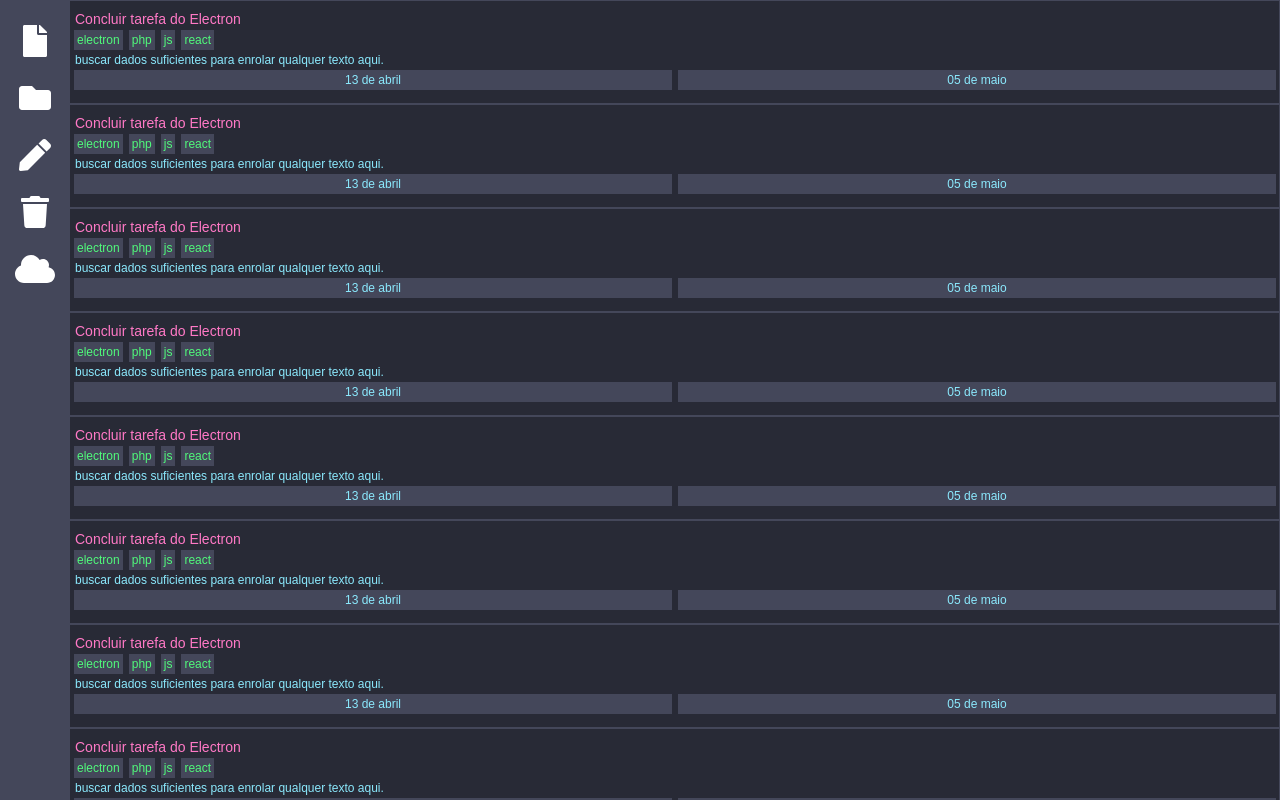
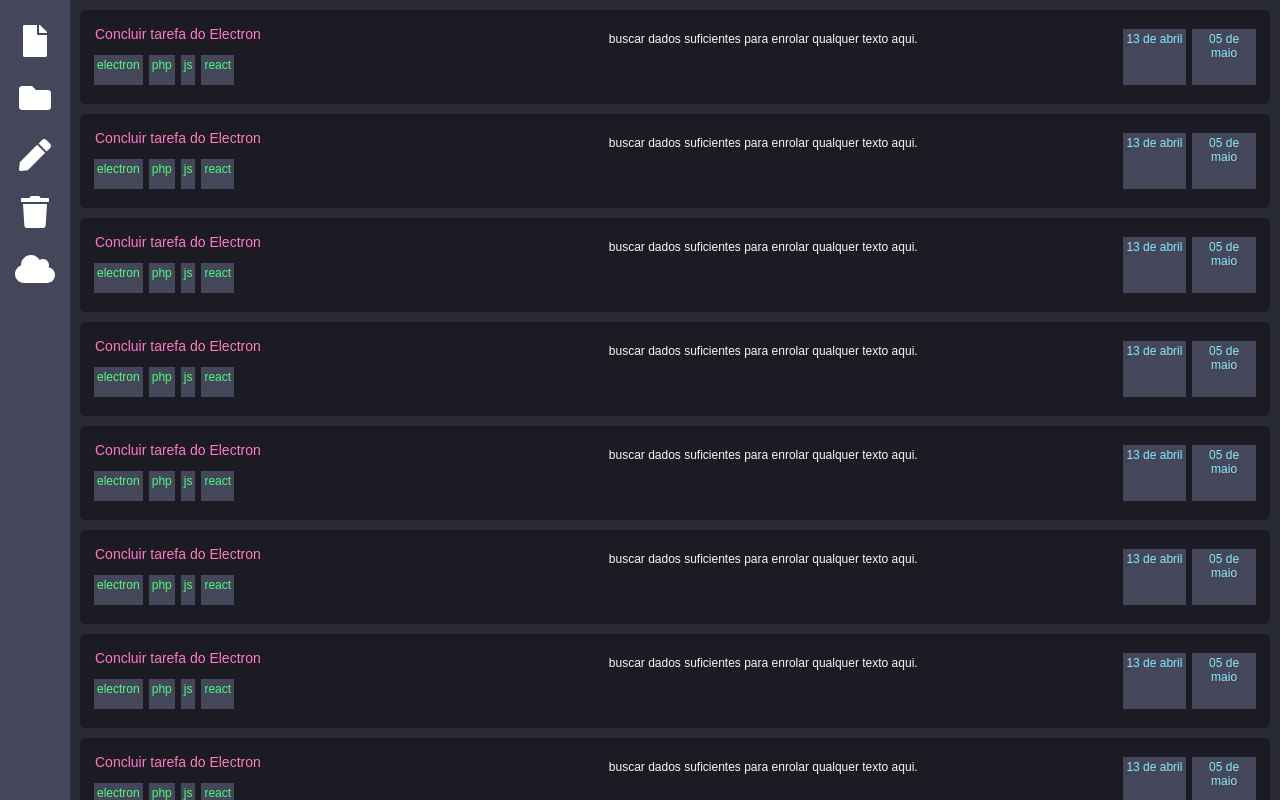
Before and after one commit to samuellevy/todo-fordevs, a React (Create React App) app: page / in a window 1280 px wide. Shown: the top 800 px of the page. Built offline with nearby package versions, Linux system fonts and the light colour scheme.

Commit message:
new style and initial commit for api service

```diff
--- a/src/App.scss
+++ b/src/App.scss
@@ -6,6 +6,7 @@
 }
 
 *{margin: 0;padding: 0;box-sizing: border-box;}
+
 body{
   background-color: #282a36;
   font-family: 'SourceSansPro-Regular', sans-serif;
@@ -36,59 +37,5 @@ aside li .icon{
 
 section{
   width: 100%;
+  padding: 10px 10px 0 80px;
 }
-
-article{
-  width: 100%;
-  border: 1px #44475a solid;
-  padding: 10px 0 10px 70px;
-}
-
-header{
-  display: flex;
-  flex-direction: row;
-  flex-wrap: wrap;
-}
-
-.header .tag{
-  display: inline-block;
-  color: #50fa7b;
-  font-family: 'SourceSansPro-Regular', sans-serif;
-  font-size: 12px;
-  background-color: #44475a;
-  padding: 3px;
-  margin: 3px;
-  width: auto;
-}
-
-article h1{
-  color: #ff79c6;
-  font-weight: 100;
-  width: auto;
-  font-size: 14px;
-  padding-left: 4px;
-}
-
-article p{
-  color: #8be9fd;
-  padding-left: 4px;
-  font-size: 12px;
-}
-
-.footer{
-  display: flex;
-  flex-direction: row;
-  flex-wrap: nowrap;
-}
-
-.footer div{
-  display: inline-block;
-  color: #8be9fd;
-  font-family: 'SourceSansPro-Regular', sans-serif;
-  font-size: 12px;
-  background-color: #44475a;
-  padding: 3px;
-  margin: 3px;
-  width: 50%;
-  text-align: center;
-}
--- a/src/components/ItemBox/index.js
+++ b/src/components/ItemBox/index.js
@@ -1,4 +1,5 @@
 import React from 'react';
+import './index.scss';
 
 function ItemBox() {
   return (
@@ -17,7 +18,6 @@ function ItemBox() {
             <div>13 de abril</div>
             <div>05 de maio</div>
         </div>
-
     </article>
   );
 }
--- /dev/null
+++ b/src/components/ItemBox/index.scss
@@ -0,0 +1,76 @@
+
+article{
+    position: relative;
+    display: flex;
+    flex-wrap: wrap;
+    justify-content: space-between;
+    width: 100%;
+    min-height: 94px;
+    padding: 15px 10px;
+    border-radius: 5px;
+    border: 1px solid transparent;
+    border-top-color: transparent;
+    border-right-color: transparent;
+    border-bottom-color: transparent;
+    border-left-color: transparent;
+    background-color: rgb(28, 26, 34);
+    margin-bottom: 10px;
+    transition: all 150ms linear 0s;
+
+    .header{
+        display: flex;
+        flex-direction: row;
+        flex-wrap: wrap;
+        .tag{
+            display: inline-block;
+            color: #50fa7b;
+            font-family: 'SourceSansPro-Regular', sans-serif;
+            font-size: 12px;
+            background-color: #44475a;
+            padding: 3px;
+            margin: 3px;
+            width: auto;
+        }
+        h1{
+            color: #ff79c6;
+            font-weight: 100;
+            width: 100%;
+            font-size: 14px;
+            padding-left: 4px;
+        }
+
+        p{
+            color: #8be9fd;
+            padding-left: 4px;
+            font-size: 12px;
+        }
+
+    }
+    .content{
+        p{
+            display: inline-block;
+            color: #f8f8f2;
+            font-family: 'SourceSansPro-Regular', sans-serif;
+            font-size: 12px;
+            padding: 3px;
+            margin: 3px;
+            width: 100%;
+        }
+    }
+    .footer{
+        display: flex;
+        flex-direction: row;
+        flex-wrap: nowrap;
+        div{
+            display: inline-block;
+            color: #8be9fd;
+            font-family: 'SourceSansPro-Regular', sans-serif;
+            font-size: 12px;
+            background-color: #44475a;
+            padding: 3px;
+            margin: 3px;
+            width: 50%;
+            text-align: center;
+        }
+    }
+}
```
Also changed, not shown: src/api/index.js (added, +16 -0 lines), src/configs/styles.js (added), 1 other file (tests, documents, lock files or other folders).
